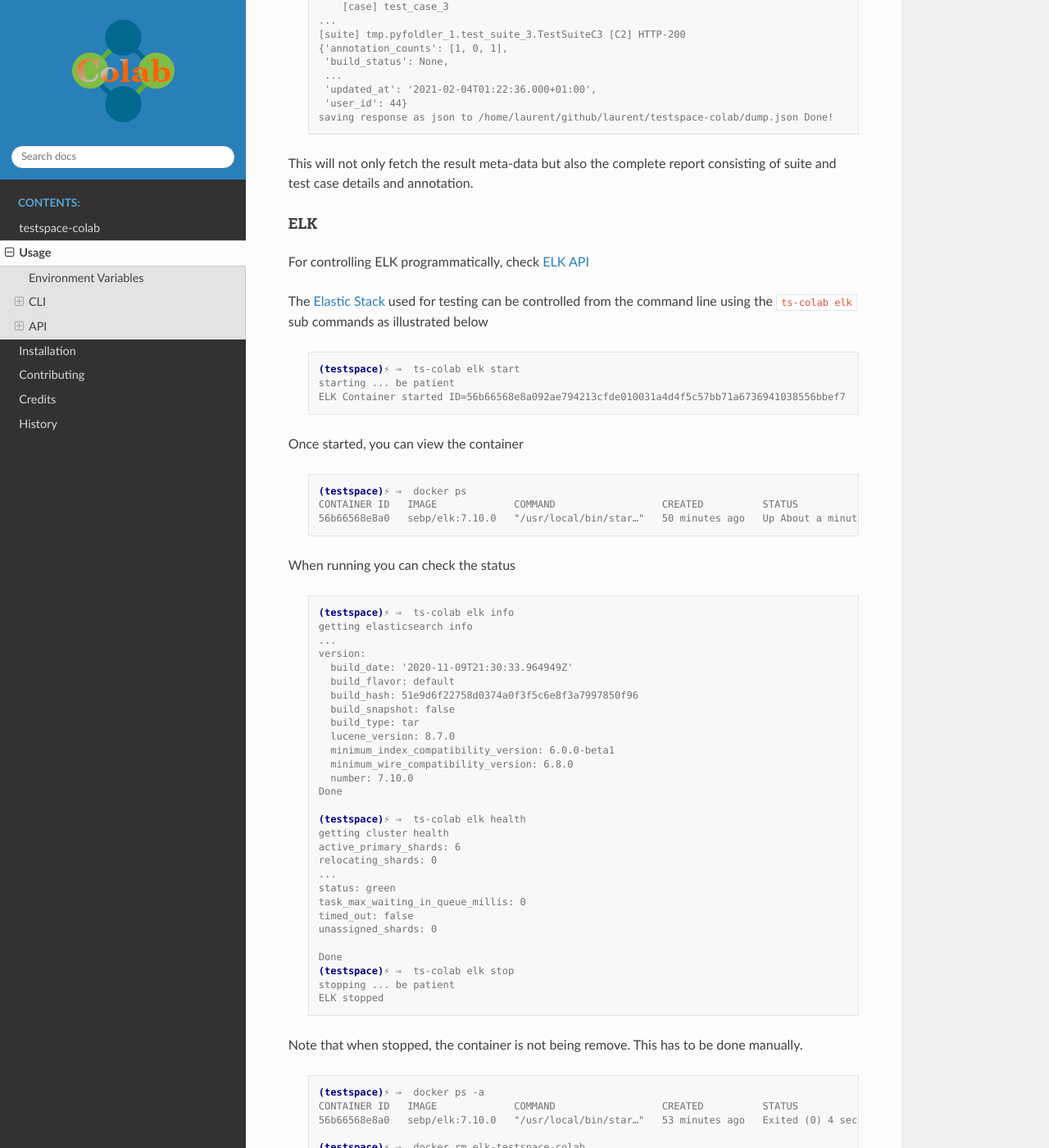
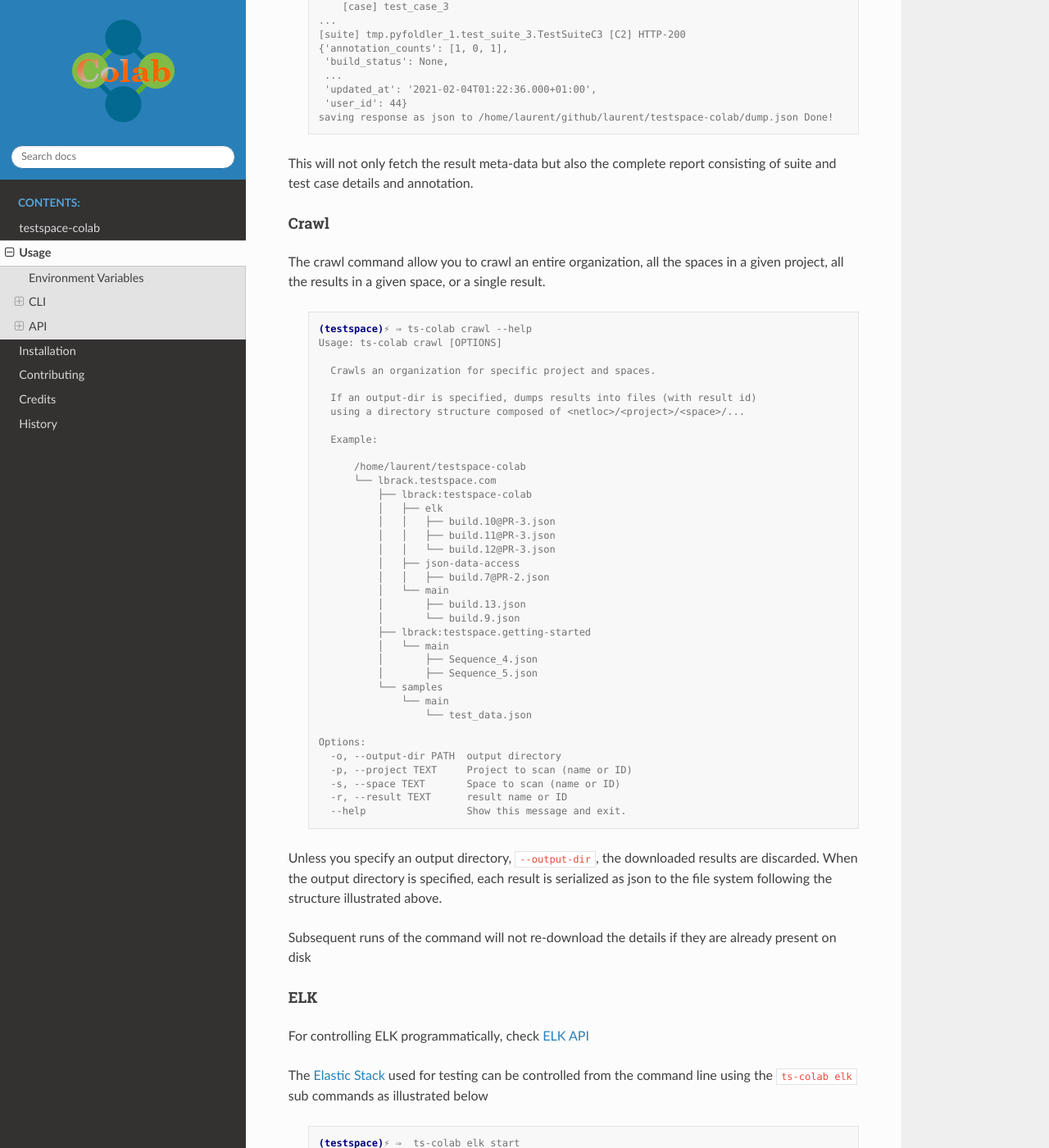
Before and after one commit to lbrack/testspace-colab, a Sphinx documentation site: the page built from docs/usage.rst, in a window 1280 px wide and 1400 px high, scrolled down 2674 px. Shown: the whole window at 82% size. Built offline with Sphinx 7.4.7 and the Read the Docs theme 2.0.0, drawn with Linux system fonts in a browser that asks for light colours; pages that are not in the unit, such as notebooks, are missing from menus.

Commit message:
documentation

```diff
--- a/docs/usage.rst
+++ b/docs/usage.rst
@@ -152,6 +152,57 @@ To obtain a complete report for a given result, you can use the built-in method
 This will not only fetch the result meta-data but also the complete report
 consisting of suite and test case details and annotation.
 
+Crawl
+.....
+
+The crawl command allow you to crawl an entire organization, all the spaces in a given project,
+all the results in a given space, or a single result.
+
+    .. code-block:: console
+
+        (testspace)⚡ ⇒ ts-colab crawl --help
+        Usage: ts-colab crawl [OPTIONS]
+
+          Crawls an organization for specific project and spaces.
+
+          If an output-dir is specified, dumps results into files (with result id)
+          using a directory structure composed of <netloc>/<project>/<space>/...
+
+          Example:
+
+              /home/laurent/testspace-colab
+              └── lbrack.testspace.com
+                  ├── lbrack:testspace-colab
+                  │   ├── elk
+                  │   │   ├── build.10@PR-3.json
+                  │   │   ├── build.11@PR-3.json
+                  │   │   └── build.12@PR-3.json
+                  │   ├── json-data-access
+                  │   │   ├── build.7@PR-2.json
+                  │   └── main
+                  │       ├── build.13.json
+                  │       └── build.9.json
+                  ├── lbrack:testspace.getting-started
+                  │   └── main
+                  │       ├── Sequence_4.json
+                  │       ├── Sequence_5.json
+                  └── samples
+                      └── main
+                          └── test_data.json
+
+        Options:
+          -o, --output-dir PATH  output directory
+          -p, --project TEXT     Project to scan (name or ID)
+          -s, --space TEXT       Space to scan (name or ID)
+          -r, --result TEXT      result name or ID
+          --help                 Show this message and exit.
+
+Unless you specify an output directory, ``--output-dir``, the downloaded results are discarded.
+When the output directory is specified, each result is serialized as json to the file system
+following the structure illustrated above.
+
+Subsequent runs of the command will not re-download the details if they are already present on disk
+
 .. _elk_cli:
 
 ELK
```
